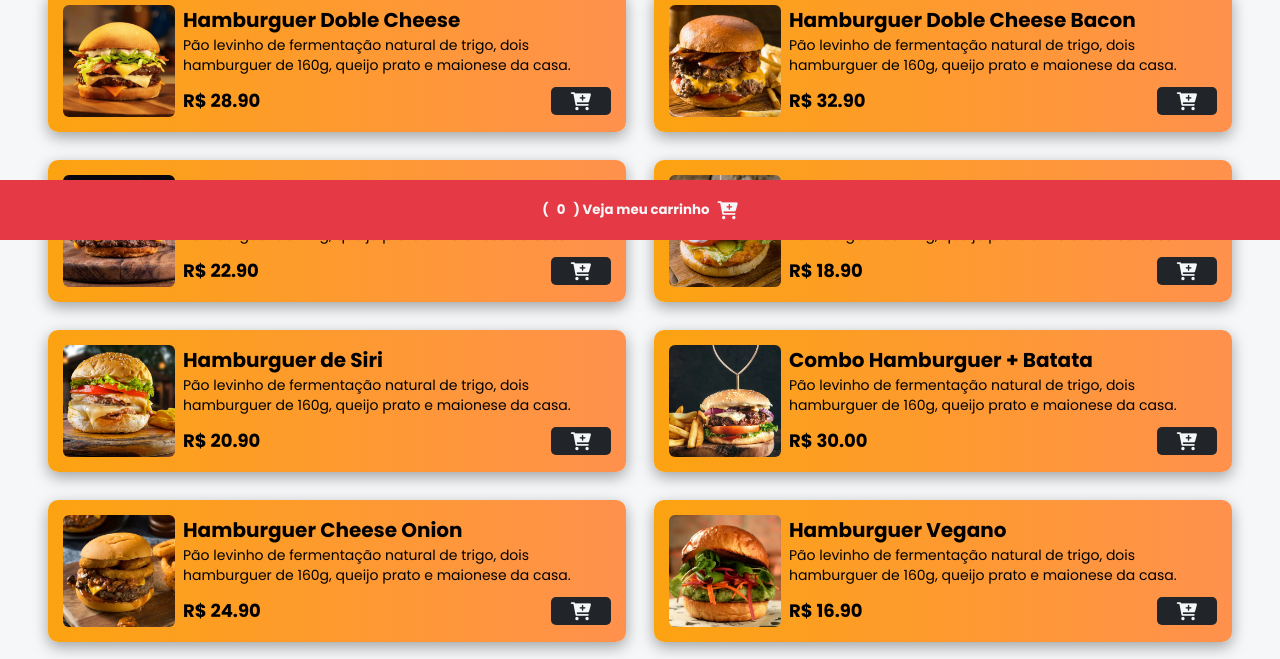
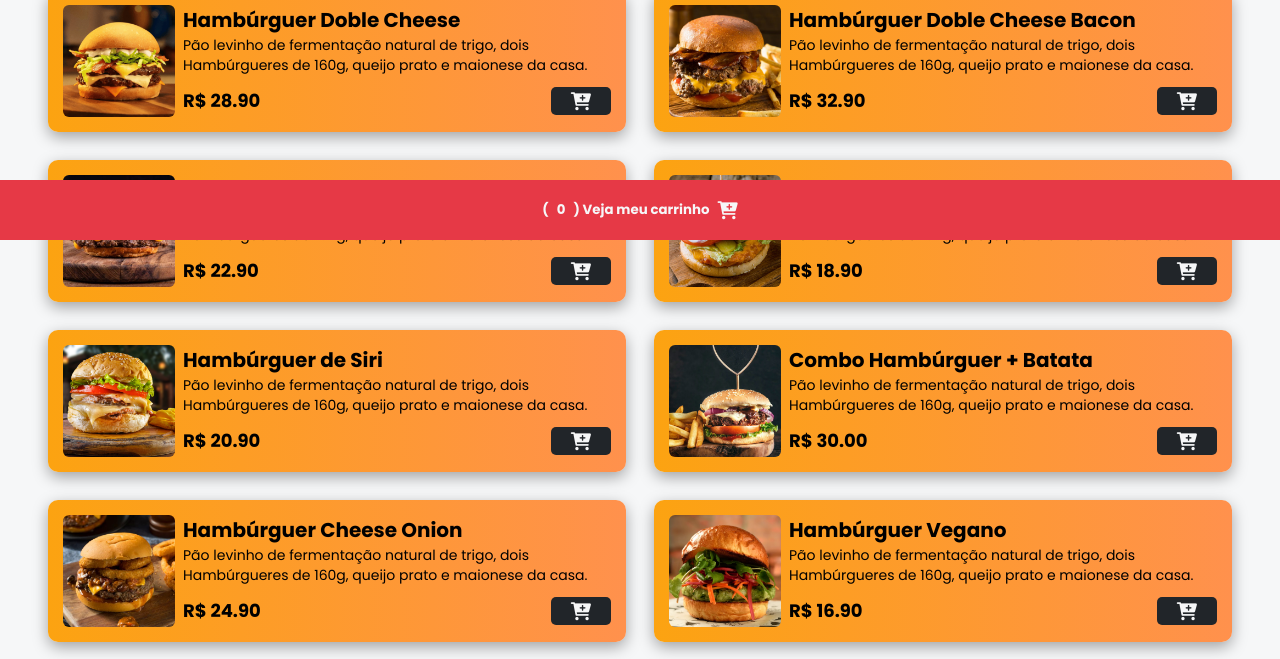
Before and after one commit to viszsouza/Cardapio-Digital, a plain HTML site: page index.html in a window 1280 px wide. Shown: the part 560-1219 px from the top of the page. Drawn offline with Linux system fonts and the light colour scheme.

Commit message:
Atualizando nomes

```diff
--- a/index.html
+++ b/index.html
@@ -14,7 +14,7 @@
     <header>
         <div class="inicio">
             <img src="img/hamb-1.png" alt="Logo Hamgurgueria Dev">
-            <h1>Hamgurgueria Dev</h1>
+            <h1>Hamburgueria Dev</h1>
             <span>Rua Dev 20, Ouro Preto Cohab, Olinda - PE</span>
             <div class="horarios" id="date-span">
                 <span>Seg à Dom - 18h às 22h</span>
@@ -36,8 +36,8 @@
             <div class="produto">
                 <img src="img/hamb-1.png" alt="Hamburguer Doble Cheese">
                 <div class="produtos-desc">
-                    <h1>Hamburguer Doble Cheese</h1>
-                    <p>Pão levinho de fermentação natural de trigo, dois hamburguer de 160g, queijo prato e maionese da casa.</p>
+                    <h1>Hambúrguer Doble Cheese</h1>
+                    <p>Pão levinho de fermentação natural de trigo, dois Hambúrgueres de 160g, queijo prato e maionese da casa.</p>
                     <div class="produtos-vb">
                         <p>R$ 28.90</p>
                         <button class="add-to-cart-btn" data-name="Hamburguer Doble Cheese" data-price="28.90"><i class=" fa fa-cart-plus"></i></button>
@@ -50,8 +50,8 @@
             <div class="produto">
                 <img src="img/hamb-2.png" alt="Hamburguer Doble Cheese Bacon">
                 <div class="produtos-desc">
-                    <h1>Hamburguer Doble Cheese Bacon</h1>
-                    <p>Pão levinho de fermentação natural de trigo, dois hamburguer de 160g, queijo prato e maionese da casa.</p>
+                    <h1>Hambúrguer Doble Cheese Bacon</h1>
+                    <p>Pão levinho de fermentação natural de trigo, dois Hambúrgueres de 160g, queijo prato e maionese da casa.</p>
                     <div class="produtos-vb">
                         <p>R$ 32.90</p>
                         <button class="add-to-cart-btn" data-name="Hamburguer Doble Cheese Bacon" data-price="32.90"><i class=" fa fa-cart-plus"></i></button>
@@ -64,8 +64,8 @@
             <div class="produto">
                 <img src="img/hamb-3.png" alt="Hamburguer Cheese Bacon 90g">
                 <div class="produtos-desc">
-                    <h1>Hamburguer Cheese 90g</h1>
-                    <p>Pão levinho de fermentação natural de trigo, dois hamburguer de 160g, queijo prato e maionese da casa.</p>
+                    <h1>Hambúrguer Cheese 90g</h1>
+                    <p>Pão levinho de fermentação natural de trigo, dois Hambúrgueres de 160g, queijo prato e maionese da casa.</p>
                     <div class="produtos-vb">
                         <p>R$ 22.90</p>
                         <button class="add-to-cart-btn" data-name="Hamburguer Cheese 90g" data-price="22.90"><i class=" fa fa-cart-plus"></i></button>
@@ -78,8 +78,8 @@
             <div class="produto">
                 <img src="img/hamb-4.png" alt="Hamburguer Chiken Salad">
                 <div class="produtos-desc">
-                    <h1>Hamburguer Chiken Salad</h1>
-                    <p>Pão levinho de fermentação natural de trigo, dois hamburguer de 160g, queijo prato e maionese da casa.</p>
+                    <h1>Hambúrguer Chiken Salad</h1>
+                    <p>Pão levinho de fermentação natural de trigo, dois Hambúrgueres de 160g, queijo prato e maionese da casa.</p>
                     <div class="produtos-vb">
                         <p>R$ 18.90</p>
                         <button class="add-to-cart-btn" data-name="Hamburguer Chiken Salad" data-price="18.90"><i class=" fa fa-cart-plus"></i></button>
@@ -92,8 +92,8 @@
             <div class="produto">
                 <img src="img/hamb-5.png" alt="Hamburguer de Siri">
                 <div class="produtos-desc">
-                    <h1>Hamburguer de Siri</h1>
-                    <p>Pão levinho de fermentação natural de trigo, dois hamburguer de 160g, queijo prato e maionese da casa.</p>
+                    <h1>Hambúrguer de Siri</h1>
+                    <p>Pão levinho de fermentação natural de trigo, dois Hambúrgueres de 160g, queijo prato e maionese da casa.</p>
                     <div class="produtos-vb">
                         <p>R$ 20.90</p>
                         <button class="add-to-cart-btn" data-name="Hamburguer de Siri" data-price="20.90"><i class=" fa fa-cart-plus"></i></button>
@@ -106,8 +106,8 @@
             <div class="produto">
                 <img src="img/hamb-6.png" alt="Combo Hamburguer + Batata">
                 <div class="produtos-desc">
-                    <h1>Combo Hamburguer + Batata</h1>
-                    <p>Pão levinho de fermentação natural de trigo, dois hamburguer de 160g, queijo prato e maionese da casa.</p>
+                    <h1>Combo Hambúrguer + Batata</h1>
+                    <p>Pão levinho de fermentação natural de trigo, dois Hambúrgueres de 160g, queijo prato e maionese da casa.</p>
                     <div class="produtos-vb">
                         <p>R$ 30.00</p>
                         <button class="add-to-cart-btn" data-name="Combo Hamburguer + Batata" data-price="30.00"><i class=" fa fa-cart-plus"></i></button>
@@ -120,8 +120,8 @@
             <div class="produto">
                 <img src="img/hamb-7.png" alt="Hamburguer Cheese Onion">
                 <div class="produtos-desc">
-                    <h1>Hamburguer Cheese Onion</h1>
-                    <p>Pão levinho de fermentação natural de trigo, dois hamburguer de 160g, queijo prato e maionese da casa.</p>
+                    <h1>Hambúrguer Cheese Onion</h1>
+                    <p>Pão levinho de fermentação natural de trigo, dois Hambúrgueres de 160g, queijo prato e maionese da casa.</p>
                     <div class="produtos-vb">
                         <p>R$ 24.90</p>
                         <button class="add-to-cart-btn" data-name="produtos-desc" data-price="24.90"><i class=" fa fa-cart-plus"></i></button>
@@ -134,8 +134,8 @@
             <div class="produto">
                 <img src="img/hamb-8.png" alt="Hamburguer Vegano">
                 <div class="produtos-desc">
-                    <h1>Hamburguer Vegano</h1>
-                    <p>Pão levinho de fermentação natural de trigo, dois hamburguer de 160g, queijo prato e maionese da casa.</p>
+                    <h1>Hambúrguer Vegano</h1>
+                    <p>Pão levinho de fermentação natural de trigo, dois Hambúrgueres de 160g, queijo prato e maionese da casa.</p>
                     <div class="produtos-vb">
                         <p>R$ 16.90</p>
                         <button class="add-to-cart-btn" data-name="Hamburguer Vegano" data-price="16.90"><i class=" fa fa-cart-plus"></i></button>
```
